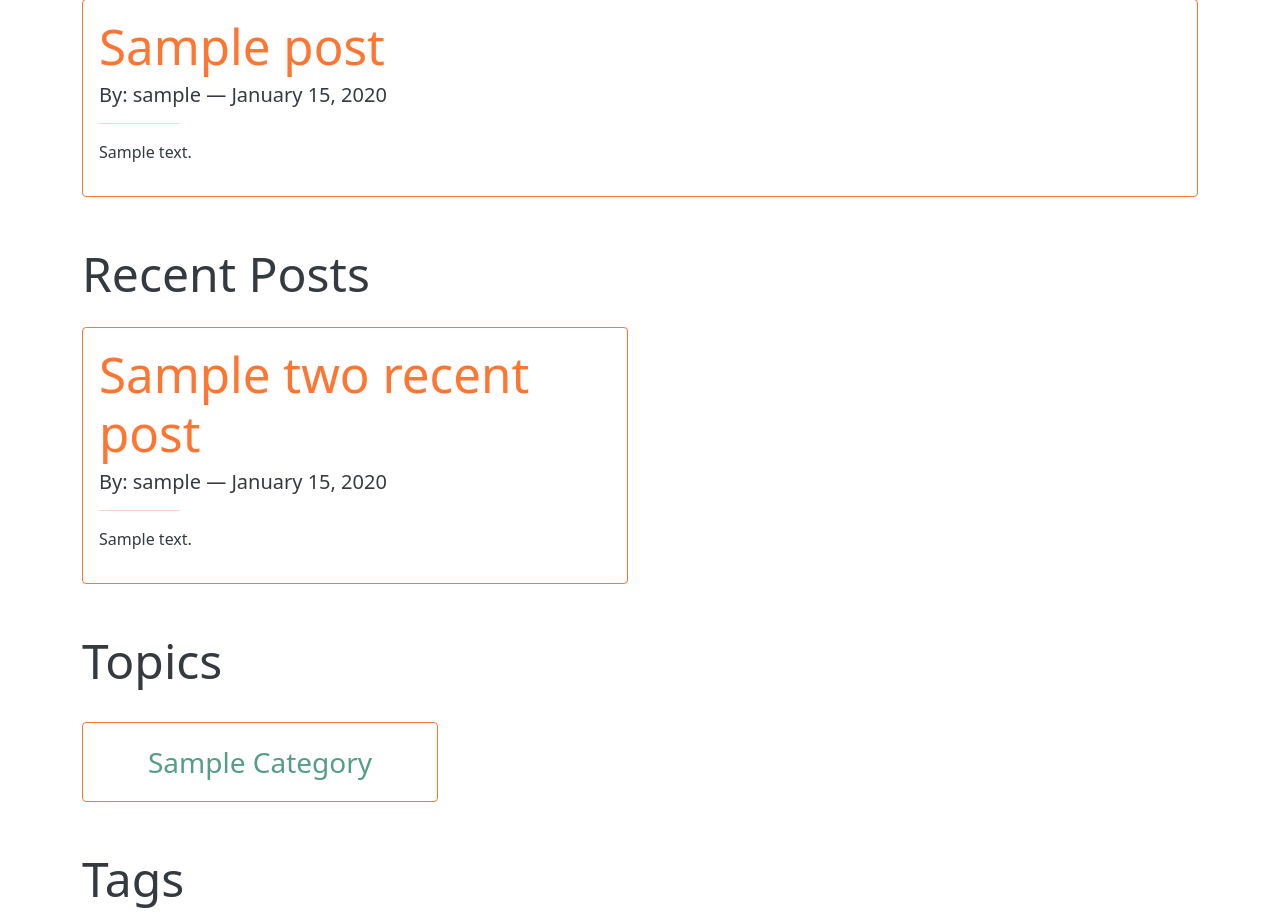
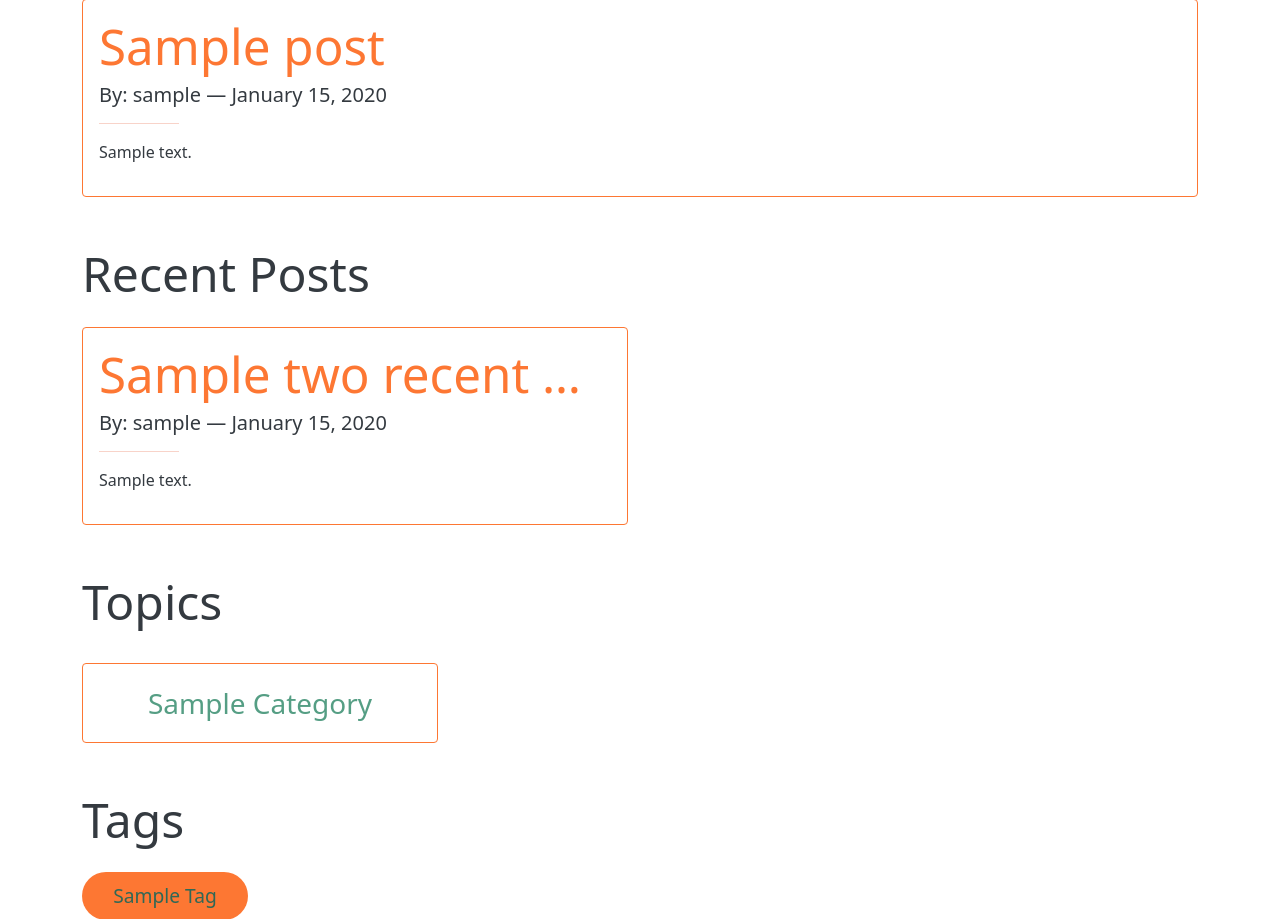
Before and after one commit to IsaacLehman/Full-Flask-Web-App, a Flask app: template templates/home.html in a window 1280 px wide. Shown: the part 809-1728 px from the top of the page. Run offline with Flask 2, Linux system fonts and the light colour scheme; tables that the repository leaves empty hold one stand-in row (values such as "Sample post"); the template is opened without the code that fills it: values that come from a table or form of the project are taken from there, most other values are stand-ins (such as "Sample title", 1, 10 or a date in 2020); some libraries are stand-ins or nearby versions.

Commit message:
Added truncation to home page title

```diff
--- a/templates/home.html
+++ b/templates/home.html
@@ -67,7 +67,7 @@ Isaac's Tech Blog
     <div class="col-lg-6 mt-3">
         <div class="featured-post h-100">
             <a class="excerpt-title-link" href="/blog/{{ p.slug }}/">
-                <h3 class="excerpt-title">{{ p.title }}</h3>
+                <h3 class="excerpt-title text-truncate">{{ p.title }}</h3>
             </a>
             <h3 class="excerpt-reference">By: {{ p.author.username }} ― {{ p.publish_date.strftime("%B
                 %d, %Y") }}</h3>
```
